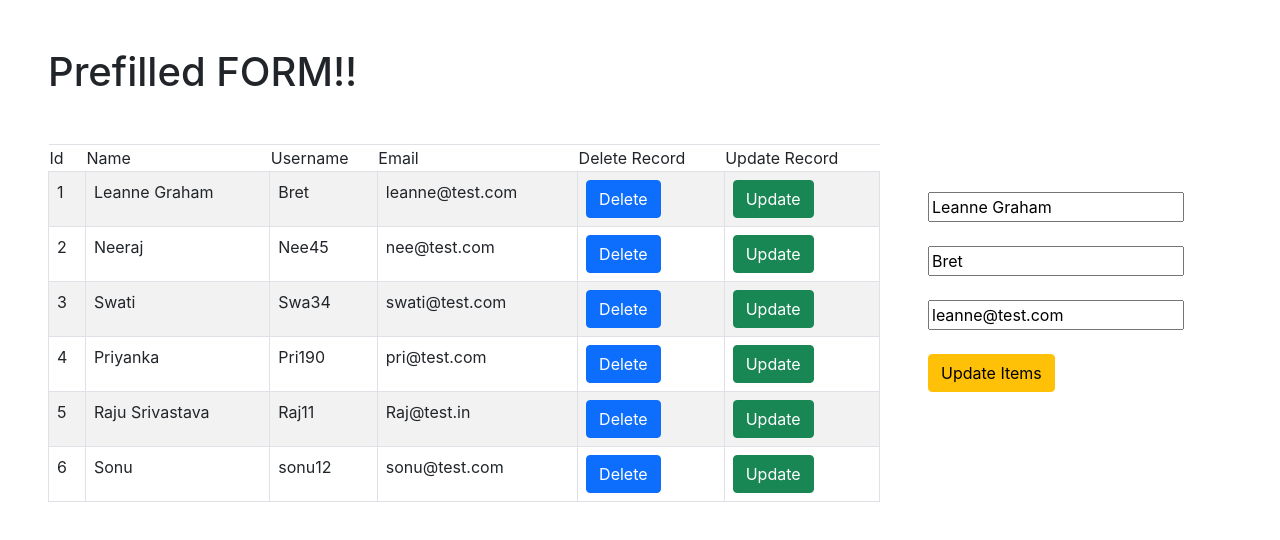
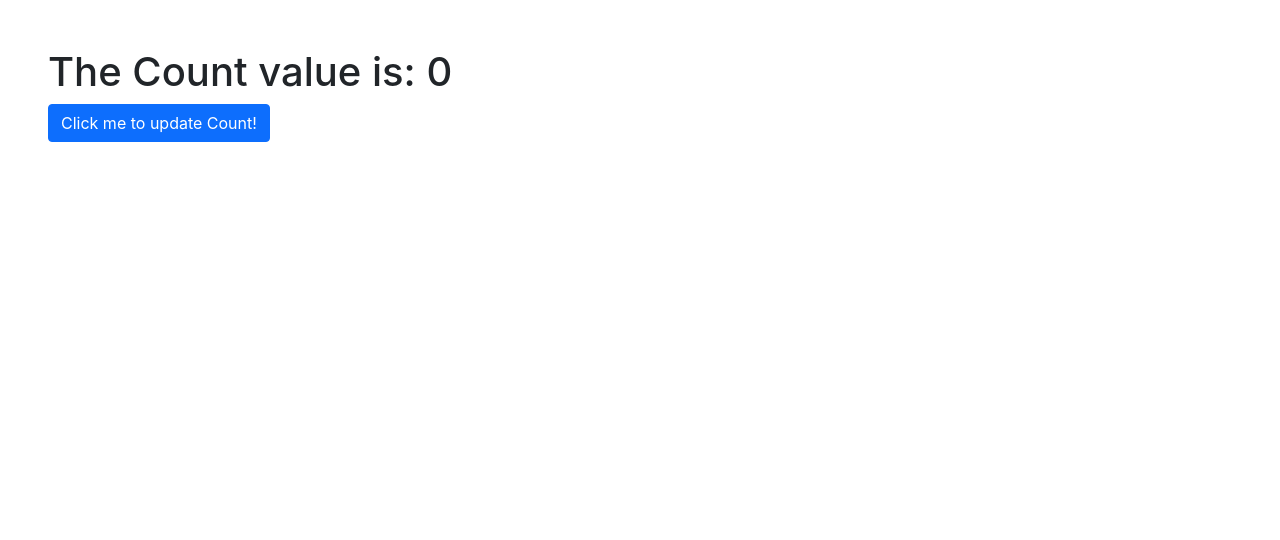
Before and after one commit to neeraj83760/React_Bible, a React (Create React App) app: page / in a window 1280 px wide. Shown: the top 540 px of the page. Built offline with nearby package versions, Linux system fonts and the light colour scheme; data requests are answered from the project's data file.

Commit message:
Previous state in Functional Component in ReactJS

```diff
--- /dev/null
+++ b/src/Previous_State_InfunctionalComponent/App36.js
@@ -0,0 +1,52 @@
+import React,{useState} from 'react';
+
+function App36(){
+const [count, setCount] = useState(0)
+
+function updateCounter(){
+    // setCount(count +1);
+    // math.random function random values dega: to ab hum chahte hai ki
+    // humein current value and previous value ka diffrence pata chale
+    // but problem ye hai ki hum previous value ko save karke rakh hi
+    // nahi sakte ... agar variable me bhi store karenge to state ke update
+    // hone ke saath saath variable bhi update ho jaayega but ...react
+    // ne khud se hi iska ek tareeka diya hua hai jo ki bahut hi pyara hai
+    //solution diya hai .... setCount callback function bhi leta hai to
+    // we can also write
+
+    // let rand = Math.floor(Math.random()*10)
+
+    // // setCount(rand);
+
+    // setCount((prev)=>{
+
+    // console.warn(prev)
+    // if(prev < 5){
+    // alert('Low value')
+    // }
+    // return rand;
+    // })
+
+
+    // setCount(count + 5)
+
+    // Async function hone ki wajah se loop pehle hi 5 baar chal jaayega
+    // tab setCount function chalega ..aur button ki click pe one one value Incerment karega
+    // Is problem ka solution hai callback function pass karna setCount me
+    for(let i = 0; i < 5; i++)
+    {
+        // setCount(count + 1)
+        setCount((prev)=> prev +1)
+
+    }
+
+}
+    return(
+        <div className="m-5">
+        <h1>The Count value is: {count}</h1>
+        <button className='btn btn-primary' onClick={updateCounter}>Click me to update Count!</button>
+        </div>
+    )
+}
+
+export default App36;
--- a/src/index.js
+++ b/src/index.js
@@ -50,7 +50,8 @@ import './index.css';
 // import App32 from './Delete_MethodwithAPI/App32';
 // import App33 from './CallGetMethod_Api/App33'
 // import App34 from './Pre_filled_FORM/App34'
-import App35 from './Update_DatawithPUTmethod/App35'
+// import App35 from './Update_DatawithPUTmethod/App35'
+import App36 from './Previous_State_InfunctionalComponent/App36';
 
 const root = ReactDOM.createRoot(document.getElementById('root'));
 
@@ -96,16 +97,17 @@ root.render(
   {/* <App22 /> */}
   {/* <App23 /> */}
   {/* <App24 /> */}
-  {/* <App25 />    */}
+  {/* <App25 /> */}
   {/* <App26 /> */}
  {/* <Router> <App27 /></Router> */}
  {/* <App28 /> */}
   {/* <App29 /> */}
   {/* <App30 /> */}
- {/* <App31 />   */}
+ {/* <App31 />  */}
  {/* <App32 /> */}
  {/* <App33/> */}
  {/* <App34 /> */}
- <App35 />
+ {/* <App35 /> */}
+ <App36 />
  </React.StrictMode>
 );
```
